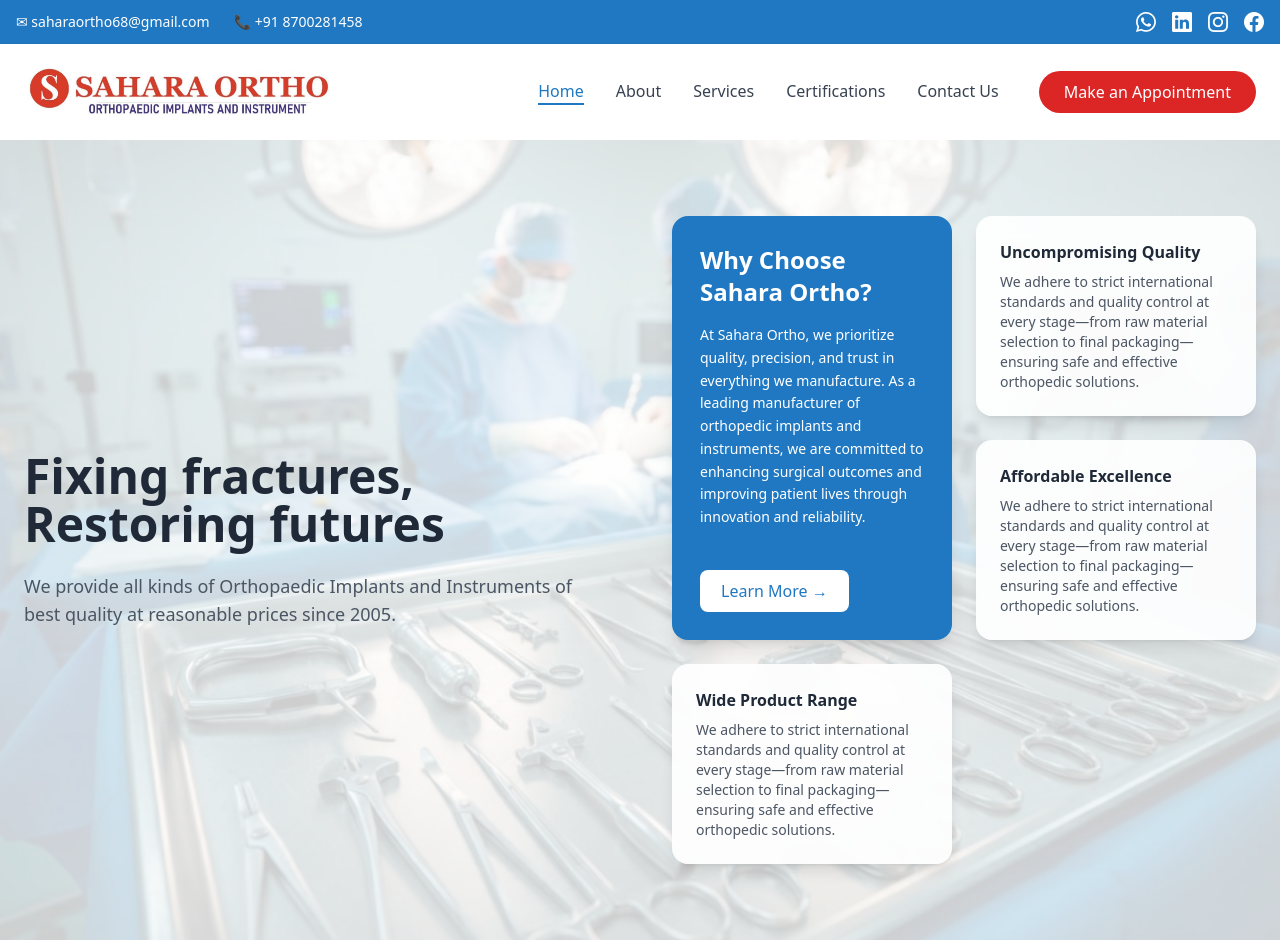
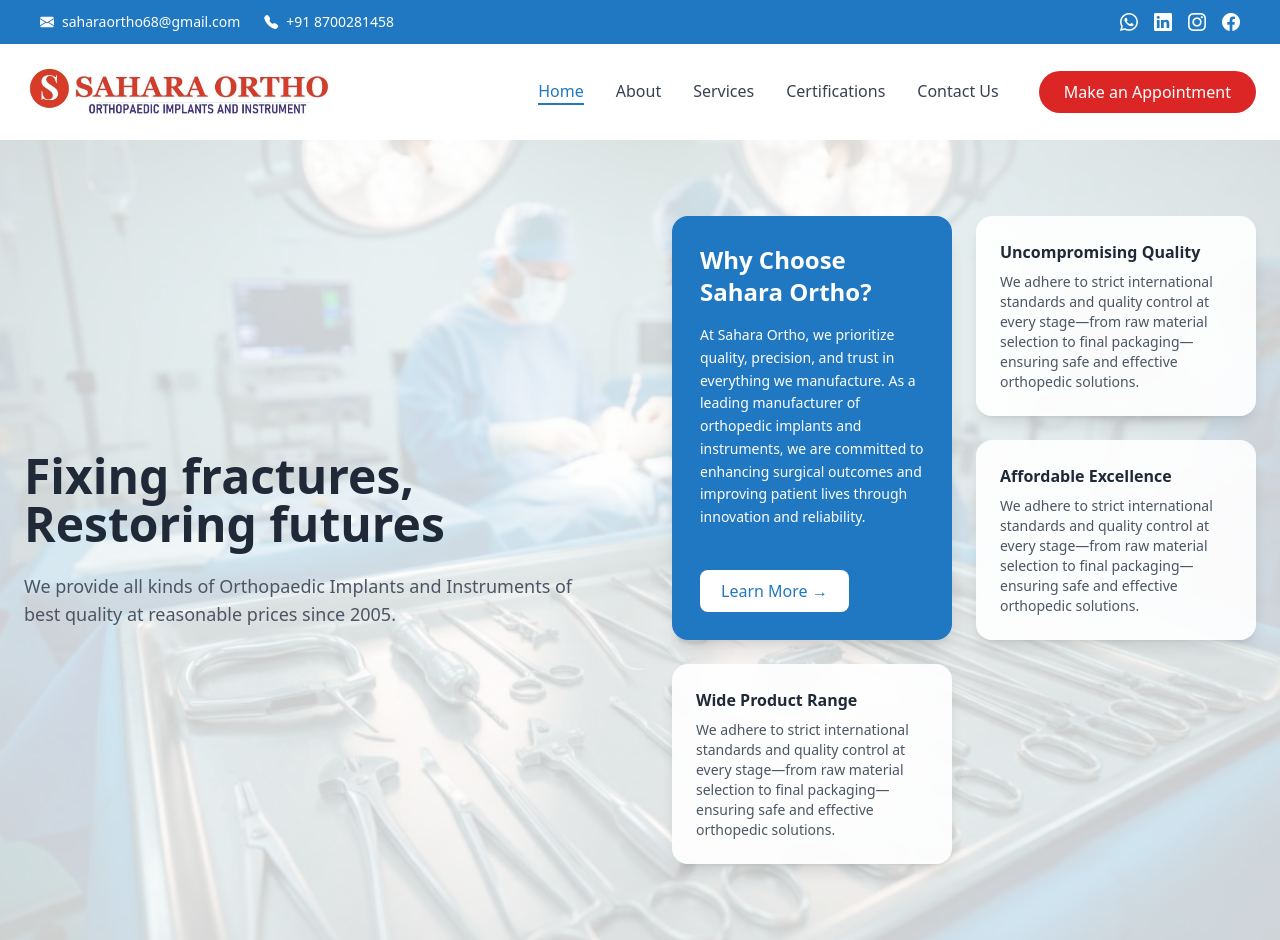
Before and after one commit to Siya-12/Sahara-Ortho, a React (Vite) app: page / in a window 1280 px wide. Built offline with nearby package versions, Linux system fonts and the light colour scheme.

Commit message:
topbar resopnsive

```diff
--- a/src/components/TopBar.jsx
+++ b/src/components/TopBar.jsx
@@ -1,42 +1,44 @@
 export default function TopBar() {
   return (
     <div className="bg-primary text-white text-sm">
-      <div className="max-w-7xl mx-auto flex justify-between px-4 py-2">
-        <div className="flex gap-6">
+      {/* Reduced horizontal padding */}
+      <div className="w-full px-6 lg:px-10 py-2 flex flex-col md:flex-row md:items-center md:justify-between gap-2">
+
+        {/* Left: Email & Phone (pushed left) */}
+        <div className="flex flex-col sm:flex-row gap-3 sm:gap-6 items-center sm:items-start">
           <a
             href="mailto:saharaortho68@gmail.com"
-  className="flex items-center gap-2 hover:opacity-80 transition text-white"
+            className="flex items-center gap-2 text-white hover:text-gray-300 transition"
           >
-  ✉ saharaortho68@gmail.com
+            <i className="bi bi-envelope-fill text-white"></i>
+            <span>saharaortho68@gmail.com</span>
           </a>
 
           <a
-  href="tel:+918700281458" target="_blank"
-  className="flex items-center gap-2 hover:opacity-80 transition text-white"
+            href="tel:+918700281458"
+            className="flex items-center gap-2 text-white hover:text-gray-300 transition"
           >
-  📞 +91 8700281458
+            <i className="bi bi-telephone-fill text-white"></i>
+            <span>+91 8700281458</span>
           </a>
+        </div>
 
-        </div>
-       <div className="flex gap-4 text-xl text-white">
-  <a href="https://wa.me/918700281458" target="_blank" className="hover:opacity-80 transition">
+        {/* Right: Social Icons (pushed right) */}
+        <div className="flex justify-center md:justify-end gap-4 text-lg">
+          <a href="https://wa.me/918700281458" target="_blank" className="text-white hover:opacity-80 transition">
             <i className="bi bi-whatsapp text-white"></i>
           </a>
-
-  <a href="https://in.linkedin.com/in/sahara-ortho-65a6a9266" target="_blank" className="hover:opacity-80 transition">
+          <a href="https://in.linkedin.com/in/sahara-ortho-65a6a9266" target="_blank" className="text-white hover:opacity-80 transition">
             <i className="bi bi-linkedin text-white"></i>
           </a>
-
-  <a href="https://www.instagram.com/sahara_ortho?igsh=bm84c3B1eTB6d3kw" target="_blank" className="hover:opacity-80 transition">
+          <a href="https://www.instagram.com/sahara_ortho" target="_blank" className="text-white hover:opacity-80 transition">
             <i className="bi bi-instagram text-white"></i>
           </a>
-
-  <a href="https://www.facebook.com/share/1AWdeaWFAX/" target="_blank" className="hover:opacity-80 transition">
+          <a href="https://www.facebook.com/share/1AWdeaWFAX/" target="_blank" className="text-white hover:opacity-80 transition">
             <i className="bi bi-facebook text-white"></i>
           </a>
         </div>
-
       </div>
     </div>
-  )
+  );
 }
```
Lines whose indentation alone changed are shown as unchanged.
